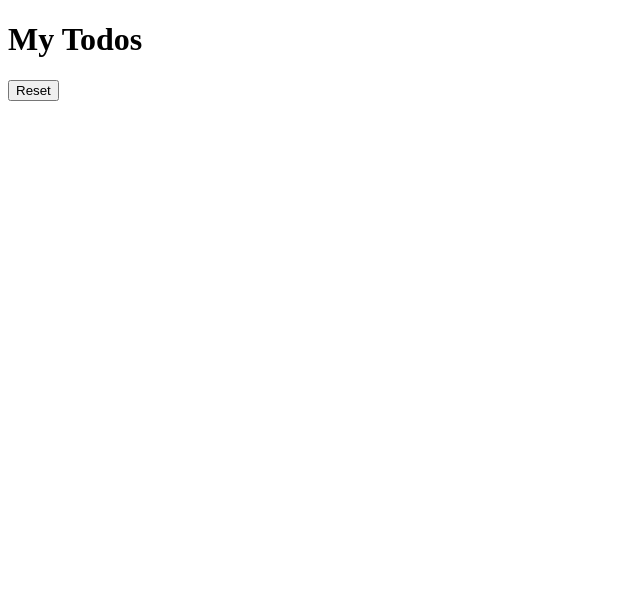
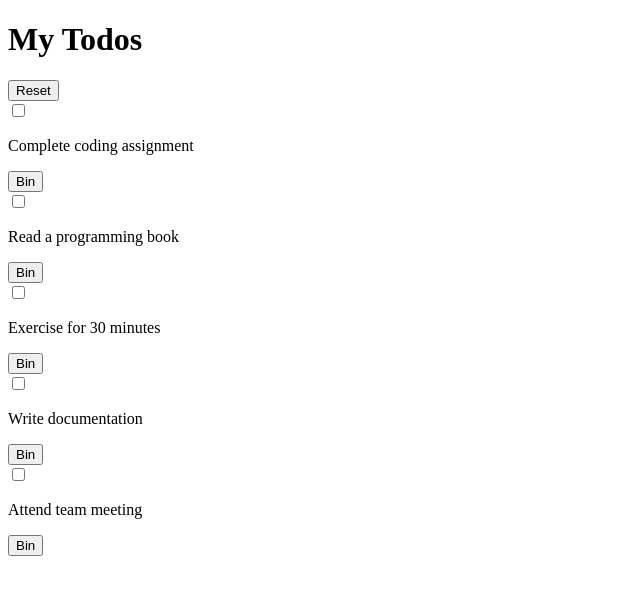
Before and after one commit to Matthew-Hughes3488/todos, a React (Vite) app: page / in a window 1280 px wide. Shown: the top 594 px of the page, without its empty margins (0-640 px from the left). Built offline with nearby package versions, Linux system fonts and the light colour scheme; the HTML template or start-up script is replaced by a standard one.

Commit message:
Finshes task list compnent and added it to main with some test data

```diff
--- /dev/null
+++ b/src/components/TaskList/TaskList.tsx
@@ -0,0 +1,16 @@
+import { Task } from "../../types/task"
+import { TaskItem } from "../TaskItem/TaskItem"
+
+type TaskListProps = {
+    tasks: Task[]
+}
+
+export const TaskList = ({tasks} : TaskListProps) => {
+  return (
+    <section className='task-list-container'>
+        {tasks.map(task =>{
+            return <TaskItem task={task}/>
+        })}
+    </section>
+  )
+}
--- a/src/containers/Main/Main.tsx
+++ b/src/containers/Main/Main.tsx
@@ -1,10 +1,13 @@
 import { Header } from "../../components/Header/Header"
+import { TaskList } from "../../components/TaskList/TaskList"
+import {taskData} from "../../data/taskData"
 
 
 export const Main = () => {
   return (
     <main>
         <Header/>
+        <TaskList tasks={taskData}/>
         {
             //inputBar
             //TaskList
--- /dev/null
+++ b/src/data/taskData.ts
@@ -0,0 +1,9 @@
+import { Task } from "../types/task";
+
+export const taskData: Task[] = [
+    { task: 'Complete coding assignment', completed: false },
+    { task: 'Read a programming book', completed: false },
+    { task: 'Exercise for 30 minutes', completed: false },
+    { task: 'Write documentation', completed: false },
+    { task: 'Attend team meeting', completed: false },
+];
```
Also changed, not shown: src/components/TaskList/TaskList.scss (added).
